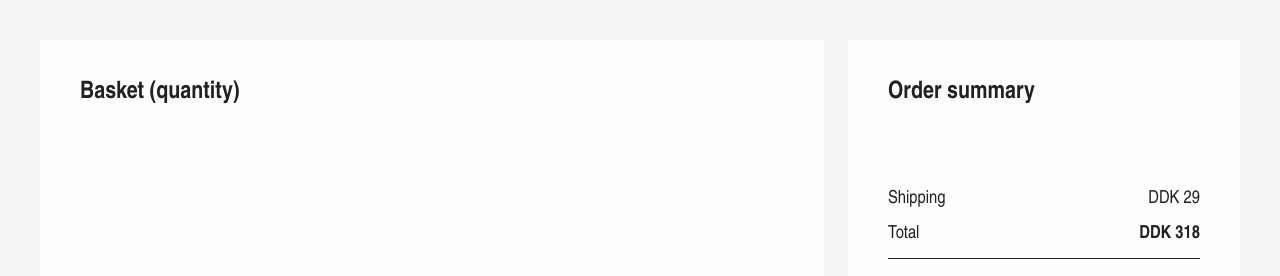
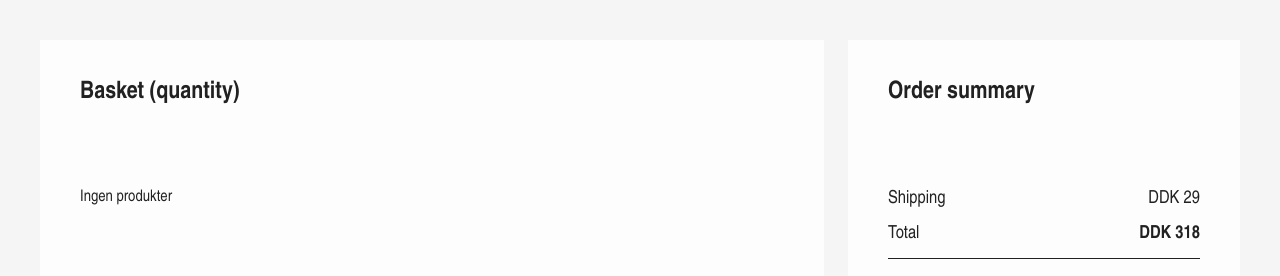
Before and after one commit to leamhkea/simpel-shop, a Next.js app: page /basket in a window 1280 px wide. Shown: the top 276 px of the page. Built offline with nearby package versions, Linux system fonts and the light colour scheme.

Commit message:
Viser besked på kurv hvis intet er lagt i kurven

```diff
--- a/src/components/Basket/BasketCard.jsx
+++ b/src/components/Basket/BasketCard.jsx
@@ -11,9 +11,17 @@ const BasketCard = () => {
       <div className="bg-(--white) px-10 py-10">
         <h2 className="font-bold pb-20">Basket (quantity)</h2>
         <div className="mb-8">
-          {items.map((item) => (
-            <ItemCard key={item.id} data={item} className="mb-8" />
-          ))}
+          {/* {items.length > 0 ?
+            (items.map((item) => (
+              <ItemCard key={item.id} data={item} className="mb-8" />
+            ))) : (
+
+            )} */}
+          {items && items.length > 0 ? (
+            items.map((item) => <ItemCard key={item.id} data={item} />)
+          ) : (
+            <p>Ingen produkter</p>
+          )}
         </div>
       </div>
       <div className="bg-(--white) px-10 py-10 sticky top-10 self-start">
```
